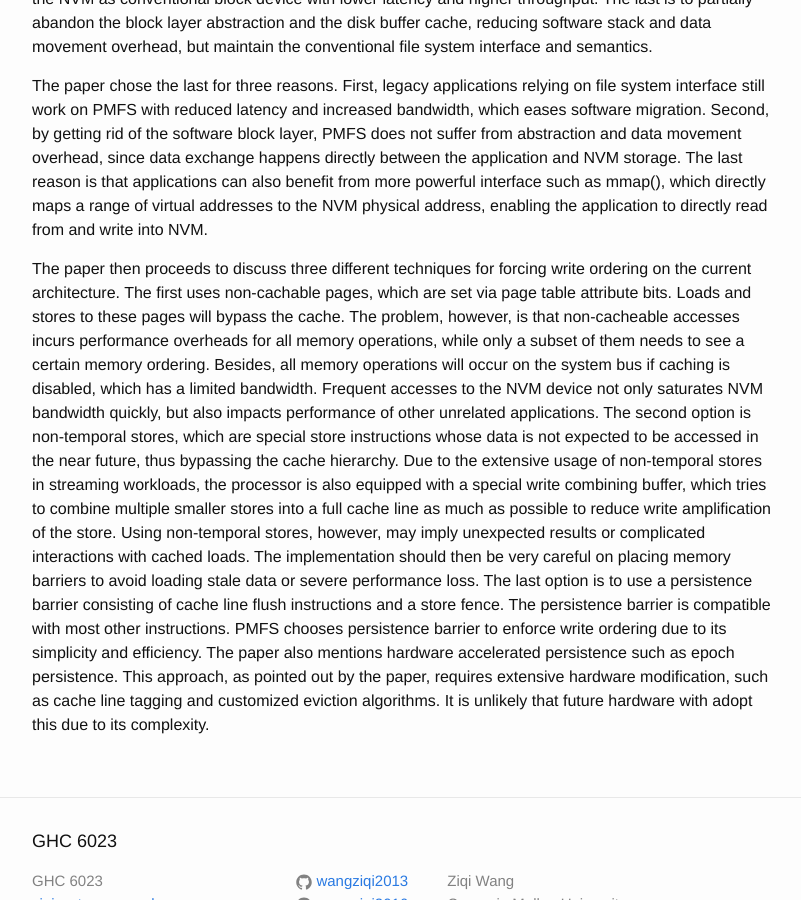
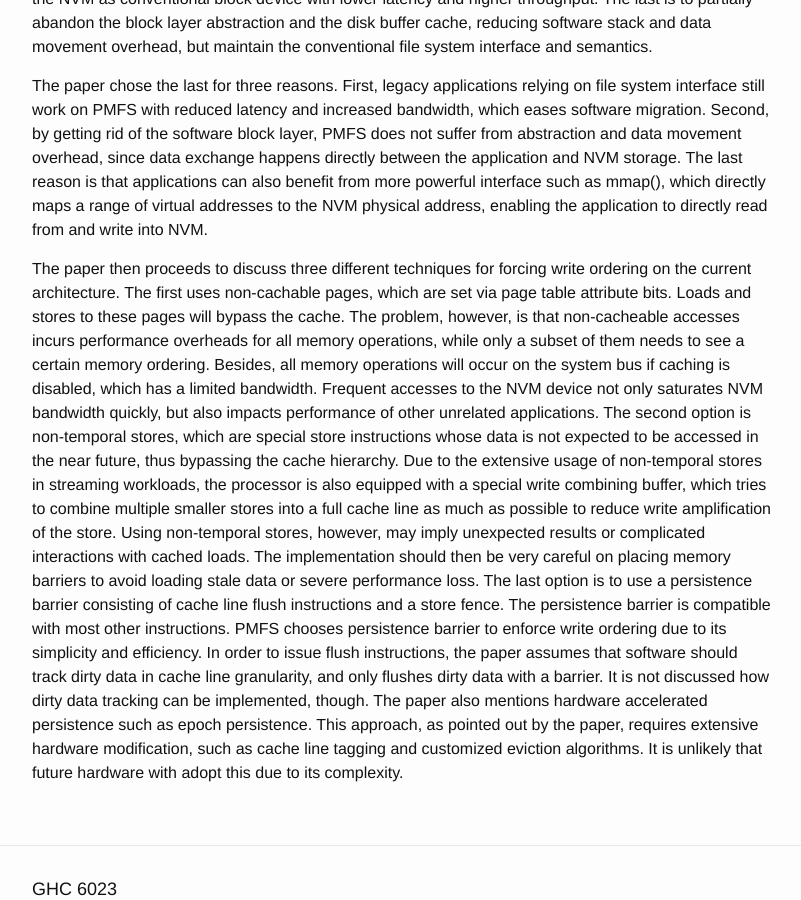
Before and after one commit to wangziqi2013/wangziqi2013.github.io, a Jekyll site: the page built from _posts/2020-06-23-pmfs.markdown, in a window 1280 px wide and 900 px high, scrolled down 607 px. Shown: the whole window, without its empty margins (238-1039 px from the left). Built offline with Jekyll 4.4.1, drawn with Linux system fonts in a browser that asks for light colours.

Commit message:
Adding tracking

```diff
--- a/_posts/2020-06-23-pmfs.markdown
+++ b/_posts/2020-06-23-pmfs.markdown
@@ -43,7 +43,9 @@ stores, however, may imply unexpected results or complicated interactions with c
 should then be very careful on placing memory barriers to avoid loading stale data or severe performance loss.
 The last option is to use a persistence barrier consisting of cache line flush instructions and a store fence. The
 persistence barrier is compatible with most other instructions. PMFS chooses persistence barrier to enforce
-write ordering due to its simplicity and efficiency.
+write ordering due to its simplicity and efficiency. In order to issue flush instructions, the paper assumes that software
+should track dirty data in cache line granularity, and only flushes dirty data with a barrier. It is not discussed
+how dirty data tracking can be implemented, though.
 The paper also mentions hardware accelerated persistence such as epoch persistence. This approach, as pointed out
 by the paper, requires extensive hardware modification, such as cache line tagging and customized eviction algorithms.
 It is unlikely that future hardware with adopt this due to its complexity.
```
